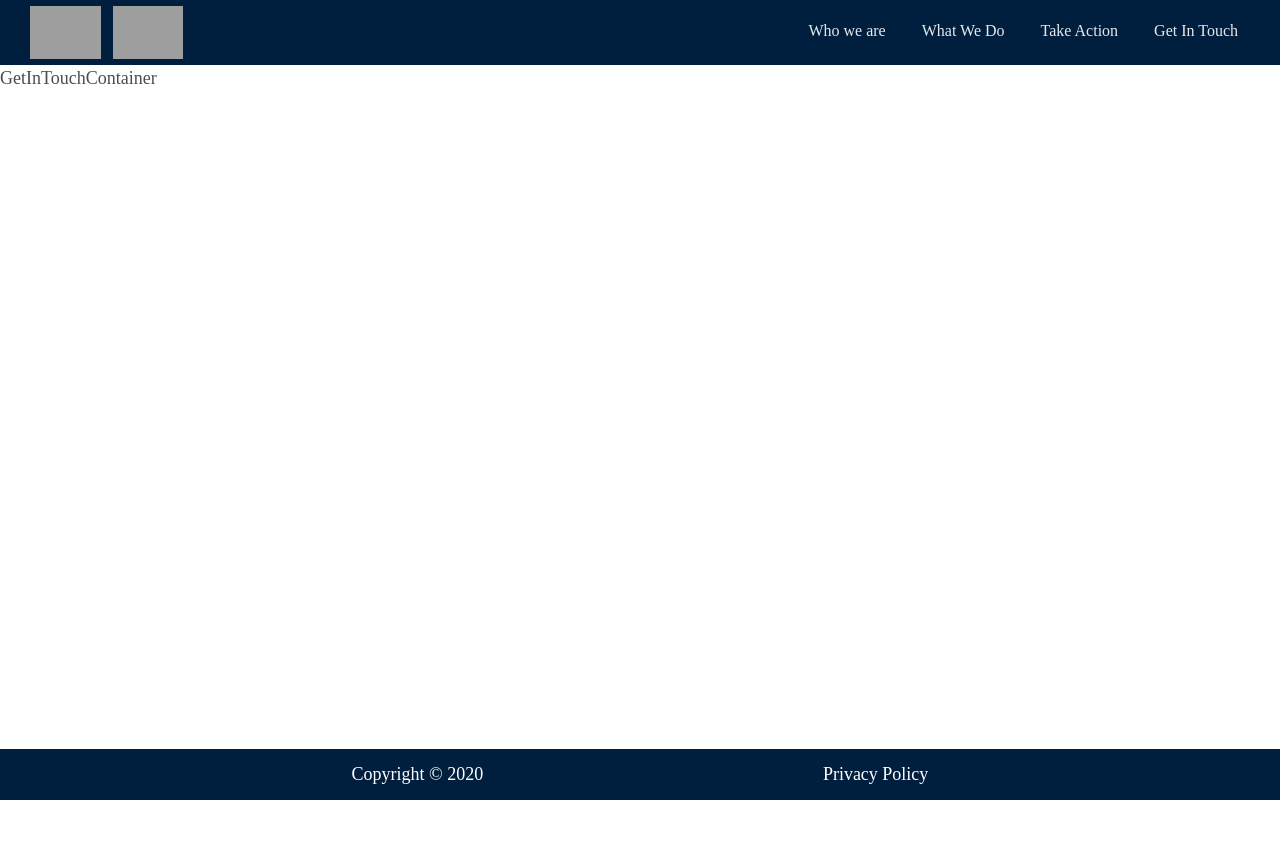
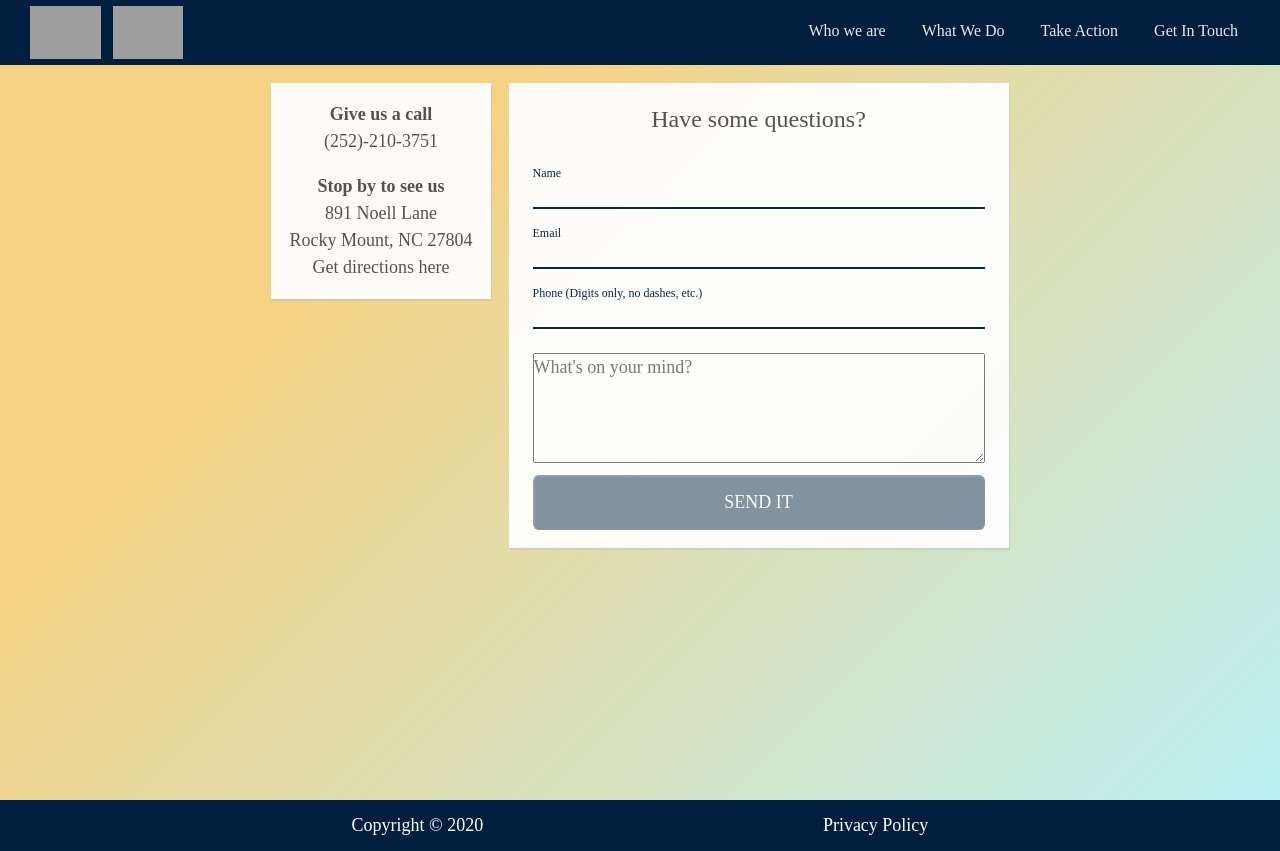
Before and after one commit to aaronsisler/clients.elder-help-nc, a Next.js app: page /get-in-touch in a window 1280 px wide. Before the commit the page ends 800 px from the top, so only its background shows below. Built offline with nearby package versions, Linux system fonts and the light colour scheme; grey boxes are pictures that could not be loaded; a web font is replaced by a local one.

Commit message:
Updating contact container for variable name

```diff
--- a/src/containers/contact-container/contact-container.scss
+++ b/src/containers/contact-container/contact-container.scss
@@ -26,7 +26,7 @@
 //Medium screens - TABLET
 @media only screen and (min-width: $MEDIUM_SCREEN) {
   .contact-container {
-    min-height: calc(100vh - #{$navMenuHeight});
+    min-height: calc(100vh - #{$NAV_MENU_HEIGHT});
     &__content {
       grid-template-columns: auto auto;
       justify-content: center;
--- a/src/containers/get-in-touch-container/get-in-touch-container.jsx
+++ /dev/null
@@ -1,9 +0,0 @@
-import React from "react";
-
-import "./get-in-touch-container.scss";
-
-const GetInTouchContainer = () => (
-  <div className="get-in-touch-container">GetInTouchContainer</div>
-);
-
-export default GetInTouchContainer;
--- a/src/containers/get-in-touch-container/get-in-touch-container.scss
+++ /dev/null
@@ -1,22 +0,0 @@
-@import "../../styles/variables.scss";
-@import "../../styles/mixins.scss";
-
-//Small screens - MOBILE
-@media only screen {
-}
-
-//Medium screens - TABLET
-@media only screen and (min-width: $MEDIUM_SCREEN) {
-}
-
-//Large screens - DESKTOP
-@media only screen and (min-width: $LARGE_SCREEN) {
-}
-
-//XLarge screens
-@media only screen and (min-width: $XLARGE_SCREEN) {
-}
-
-//XXLarge screens
-@media only screen and (min-width: $XXLARGE_SCREEN) {
-}
--- a/src/containers/get-in-touch-container/index.js
+++ /dev/null
@@ -1 +0,0 @@
-export { default } from "./get-in-touch-container";
--- a/src/pages/get-in-touch.js
+++ b/src/pages/get-in-touch.js
@@ -1,9 +1,9 @@
 import React from "react";
-import GetInTouchContainer from "../containers/get-in-touch-container";
+import ContactContainer from "../containers/contact-container";
 
 const GetInTouchPage = () => (
   <main>
-    <GetInTouchContainer />
+    <ContactContainer />
   </main>
 );
 
```
